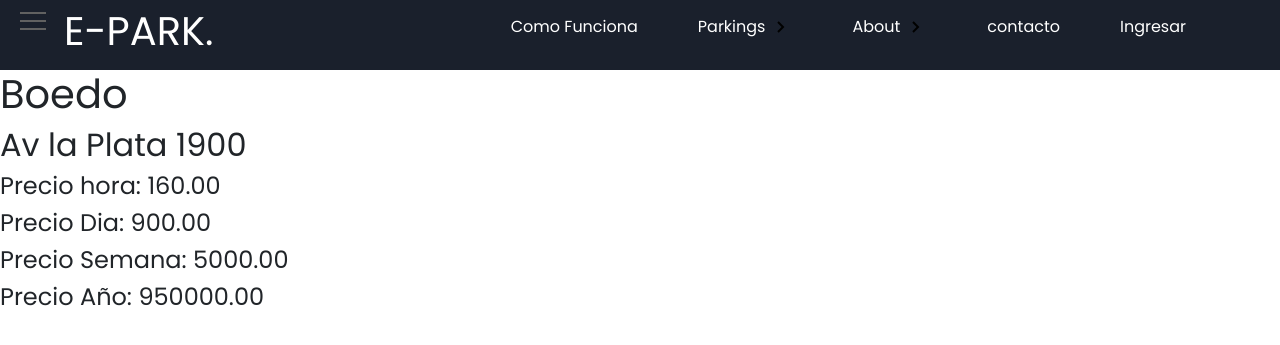
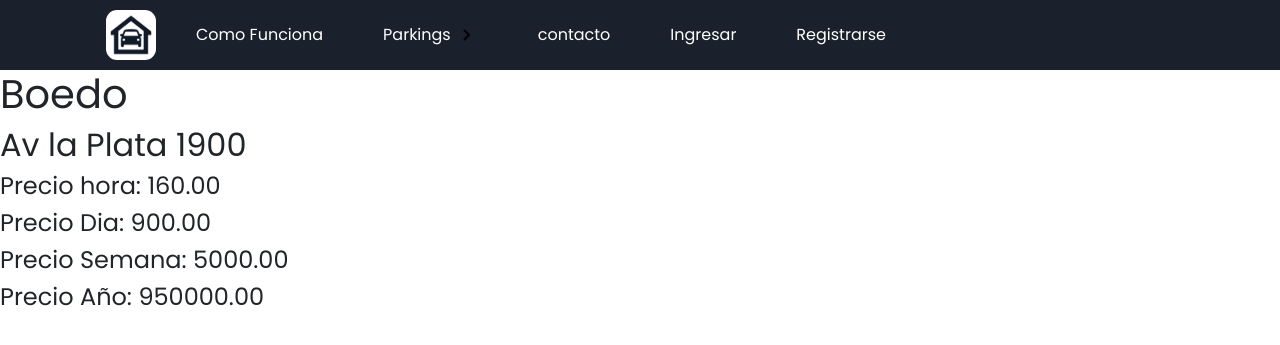
Before and after one commit to No-Country/c6-16-m-python, a Django app: a page that uses epark/templates/snippets/navbar.html in a window 1280 px wide. Shown: the top 345 px of the page. Run offline with Django 4.2, Linux system fonts and the light colour scheme; data comes from the database, SQL or seed files in the repository.

Commit message:
change on nav

```diff
--- a/epark/templates/snippets/navbar.html
+++ b/epark/templates/snippets/navbar.html
@@ -1,9 +1,9 @@
 {% load static %}
 <section class="menu">
     <nav class="menu__container">
-        <h1 class="menu__logo">E-PARK.</h1>
 
-        <ul class="menu__links"> <!--primer menu-->
+        <ul class="menu__links mt-3"> <!--primer menu-->
+            <img style="border-radius: 30%; padding: 10px;" src="../../static/image/epark.png">
             <li class="menu__item">
                 <a href="#" class="menu__link">Como Funciona</a>
             </li>
@@ -24,8 +24,9 @@
                 </ul>
             </li>
 
+            <!--
+            <li class="menu__item menu__item--show">
 
-            <li class="menu__item menu__item--show">
                 <a href="#" class="menu__link">About <img src="{% static 'assets/arrow.svg' %}" class="menu__arrow"></a>
 
                 <ul class="menu__nesting">
@@ -39,7 +40,8 @@
                         <a href="#" class="menu__link menu__link--inside">About 3</a>
                     </li>
                 </ul>
-            </li>
+            </li>-->
+
             <li class="menu__item">
                 <a href="#" class="menu__link">contacto</a>
             </li>
@@ -47,10 +49,14 @@
             <li class="menu__item">
                 <a href="{% url 'login' %}" class="menu__link">Ingresar</a>
             </li>
+            <li class="menu__item">
+                <a href="{% url 'register' %}" class="menu__link">Registrarse</a>
+            </li>
 
         </ul>
 
     </nav>
+    <!--
     <section class="hamburger-menu">
         <input id="menu__toggle" type="checkbox">
         <label class="menu__btn" for="menu__toggle">
@@ -65,4 +71,5 @@
 
         </ul>
     </section>
+    -->
 </section>
```
